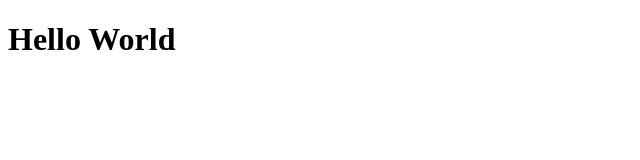
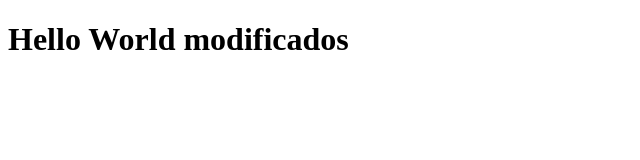
Before and after one commit to Gilbert3052/hellogit, a plain HTML site: page index.html in a window 1280 px wide. Shown: the whole page, without its empty margins (0-640 px from the left). Drawn offline with Linux system fonts and the light colour scheme.

Commit message:
se volvio a modificar el html

```diff
--- a/index.html
+++ b/index.html
@@ -7,6 +7,6 @@
     <title>Demo Git</title>
 </head>
 <body>
-    <h1>Hello World</h1>
+    <h1>Hello World modificados</h1>
 </body>
 </html>
```
